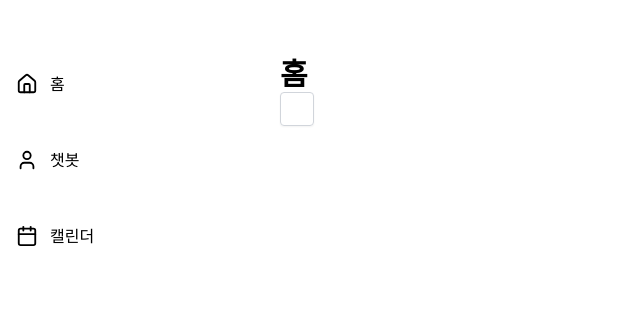
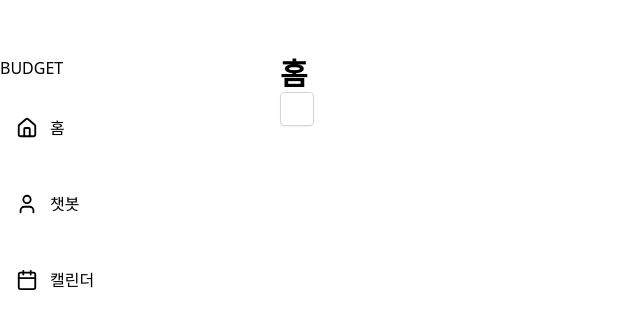
Before and after one commit to hajin0322/garden, a React (Vite) app: page / in a window 1280 px wide. Shown: the top 328 px of the page, without its empty margins (0-640 px from the left). Built offline with nearby package versions, Linux system fonts and the light colour scheme.

Commit message:
Update Sidebar.tsx

```diff
--- a/src/components/Sidebar.tsx
+++ b/src/components/Sidebar.tsx
@@ -11,6 +11,7 @@ const Sidebar: React.FC = () => {
 
     return (
         <nav className="flex flex-col gap-y-5 py-14">
+            <h1>BUDGET</h1>
             {navItems.map(({path, label, icon}) => (
                 <Link key={path} to={path}>
                     <div className={`relative flex items-center gap-3 px-4 py-4 rounded-lg text-black transition-all duration-2 ease-in-out`}>
```
